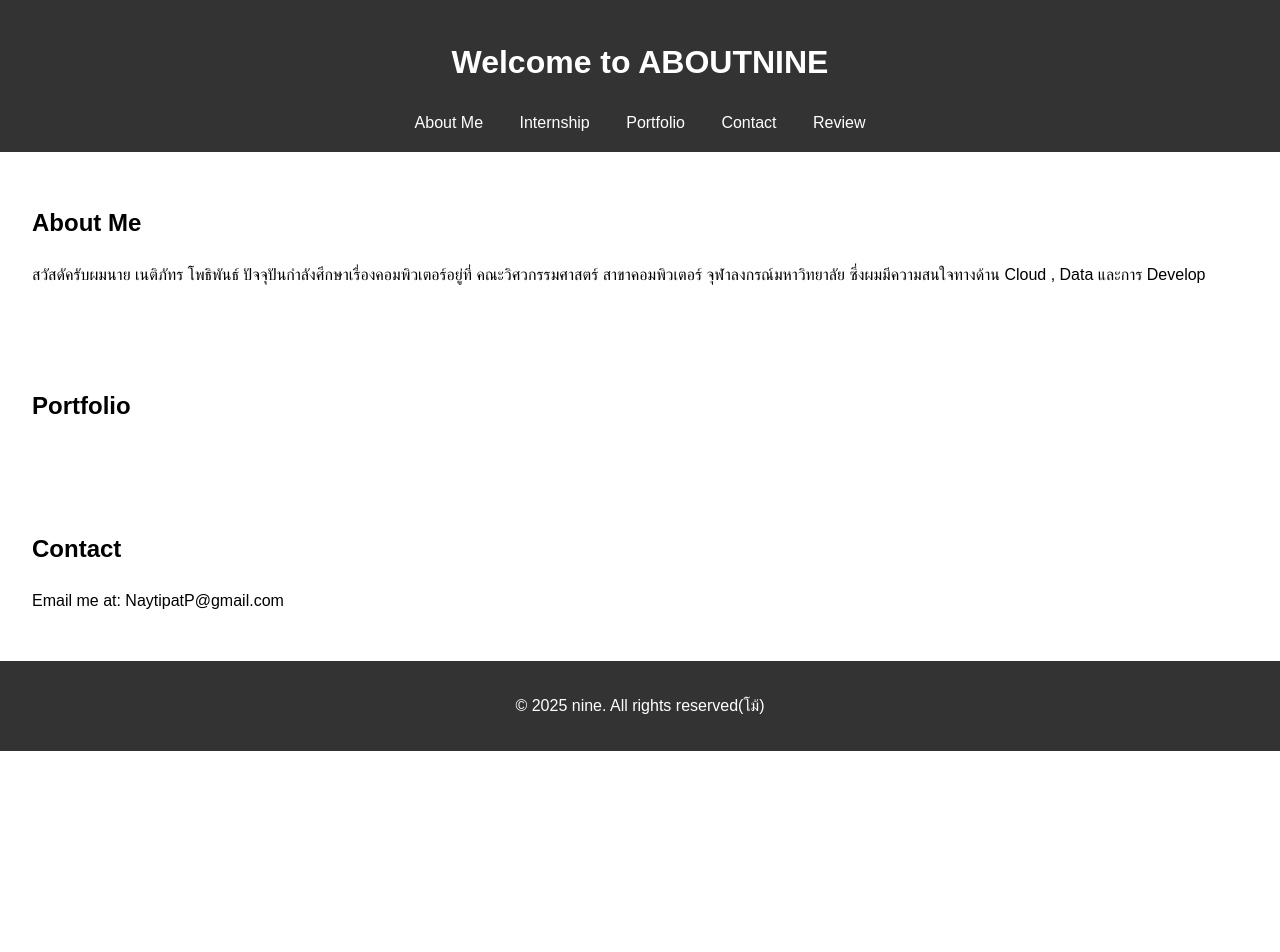
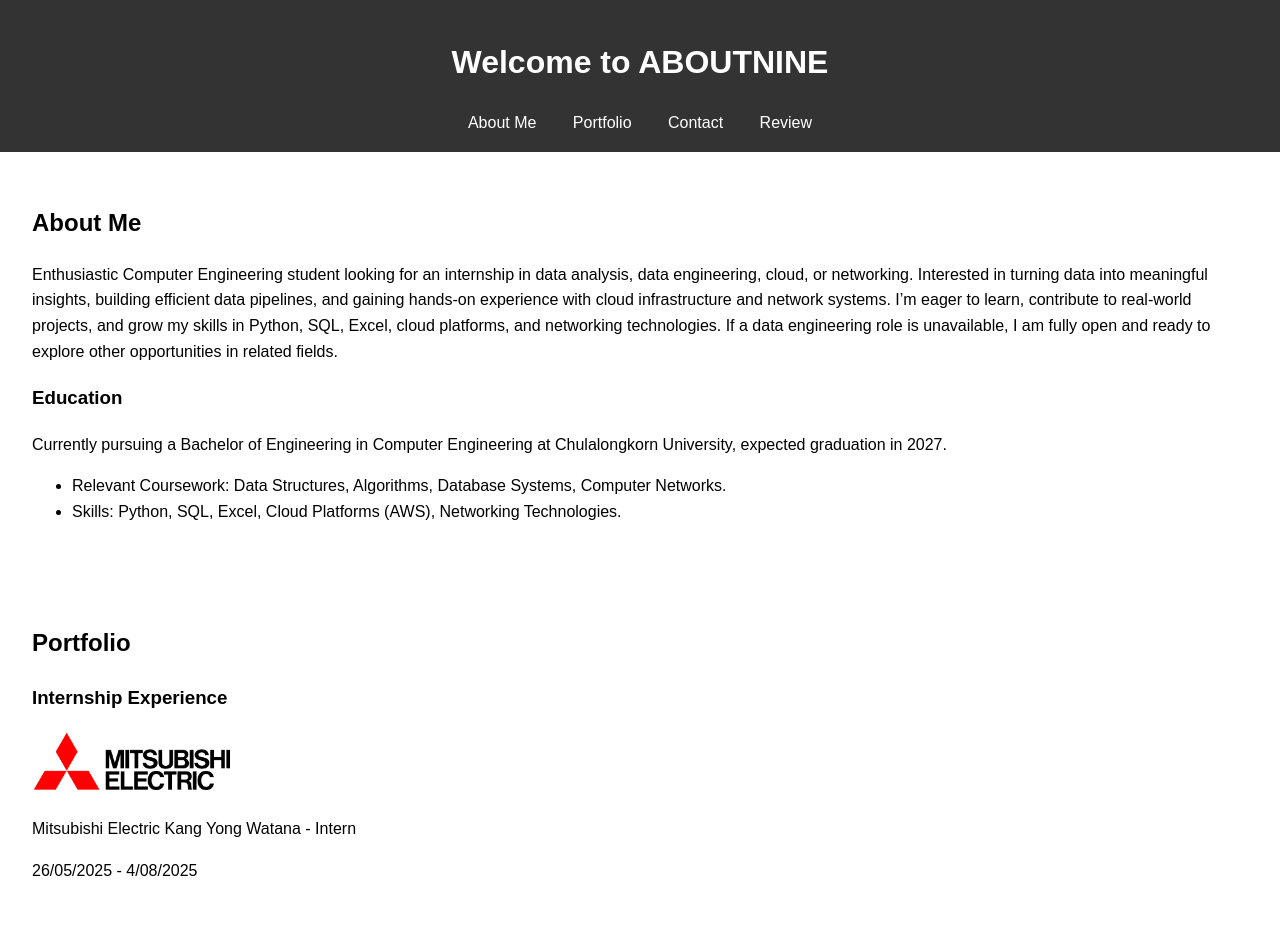
Before and after one commit to SNaytiP/MyPersonalWebsite, a plain HTML site: page {aboutnine}/index.html in a window 1280 px wide. Shown: the top 952 px of the page. Before the commit the page ends 800 px from the top, so only its background shows below. Drawn offline with Linux system fonts and the light colour scheme.

Commit message:
3June2025

```diff
--- a/{aboutnine}/index.html
+++ b/{aboutnine}/index.html
@@ -11,7 +11,6 @@
     <h1>Welcome to ABOUTNINE</h1>
     <nav>
       <a href="#about">About Me</a>
-      <a href="#Internship">Internship</a>
       <a href="#portfolio">Portfolio</a>
       <a href="#contact">Contact</a>
       <a href="reviewpage.html">Review</a>
@@ -21,11 +20,21 @@
   </header>
   <section id="about">
     <h2>About Me</h2>
-    <p>สวัสดัครับผมนาย เนติภัทร โพธิพันธ์ ปัจจุปันกำลังศึกษาเรื่องคอมพิวเตอร์อยู่ที่ คณะวิศวกรรมศาสตร์ สาขาคอมพิวเตอร์ จุฬาลงกรณ์มหาวิทยาลัย ซึ่งผมมีความสนใจทางด้าน Cloud , Data  และการ Develop</p>
+    <p>Enthusiastic Computer Engineering student looking for an internship in data analysis, data engineering, cloud, or networking. Interested in turning data into meaningful insights, building efficient data pipelines, and gaining hands-on experience with cloud infrastructure and network systems. I’m eager to learn, contribute to real-world projects, and grow my skills in Python, SQL, Excel, cloud platforms, and networking technologies. If a data engineering role is unavailable, I am fully open and ready to explore other opportunities in related fields.</p>
+      <h3>Education</h3>
+      <p>Currently pursuing a Bachelor of Engineering in Computer Engineering at Chulalongkorn University, expected graduation in 2027.</p>
+      <ul>
+        <li>Relevant Coursework: Data Structures, Algorithms, Database Systems, Computer Networks.</li>
+        <li>Skills: Python, SQL, Excel, Cloud Platforms (AWS), Networking Technologies.</li>
   </section>
   <section id="portfolio">
     <h2>Portfolio</h2>
     <p></p>
+    <h3>Internship Experience</h3>
+    <img src="img/mitsubishi_electric_logo.png" alt="Mitsubishi_Logo" width="200">
+    <p>Mitsubishi Electric Kang Yong Watana - Intern</p>
+    <p>26/05/2025 - 4/08/2025</p>
+
   </section>
   <section id="contact">
     <h2>Contact</h2>
```
Also changed, not shown: {aboutnine}/img/mitsubishi_electric_logo.png (added).
